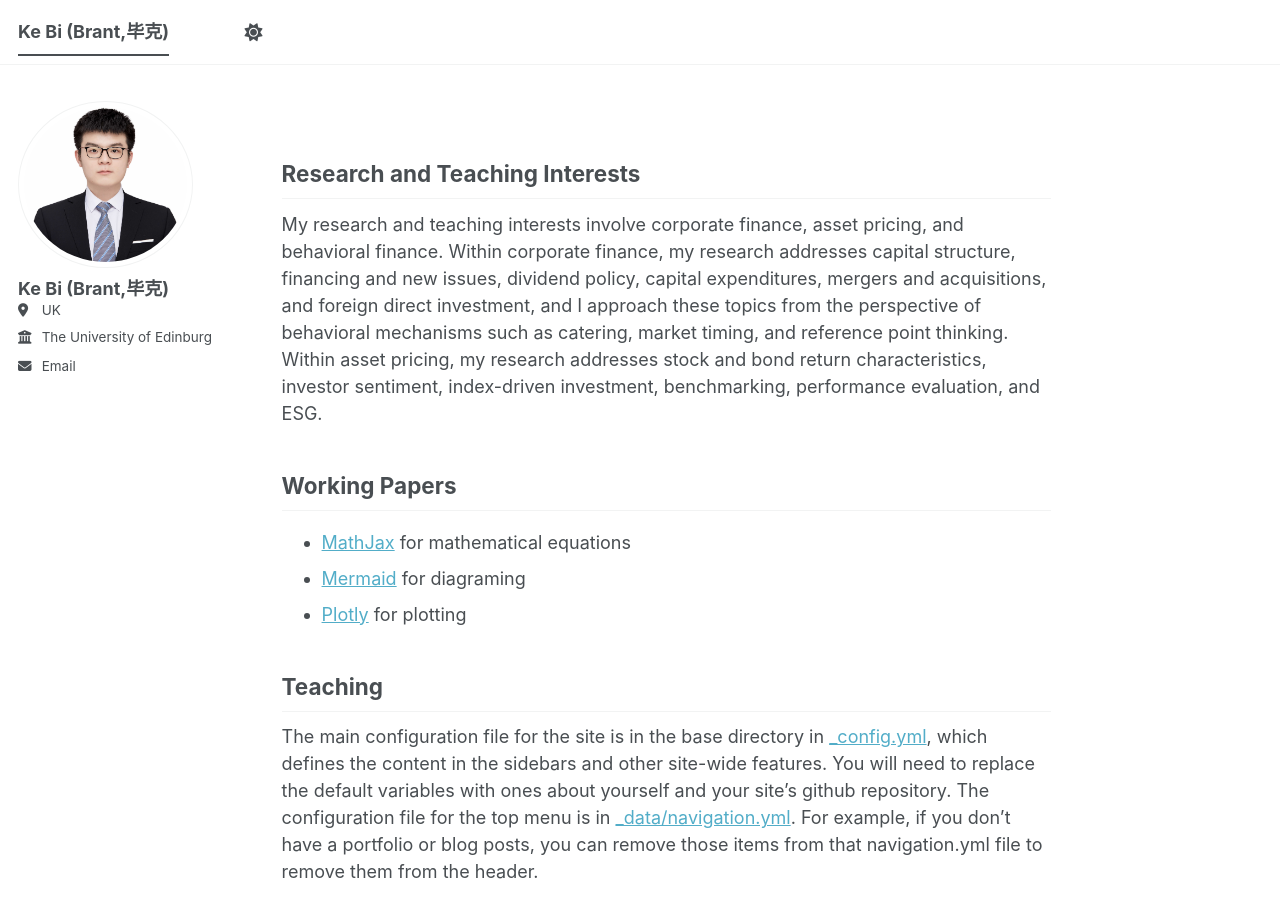
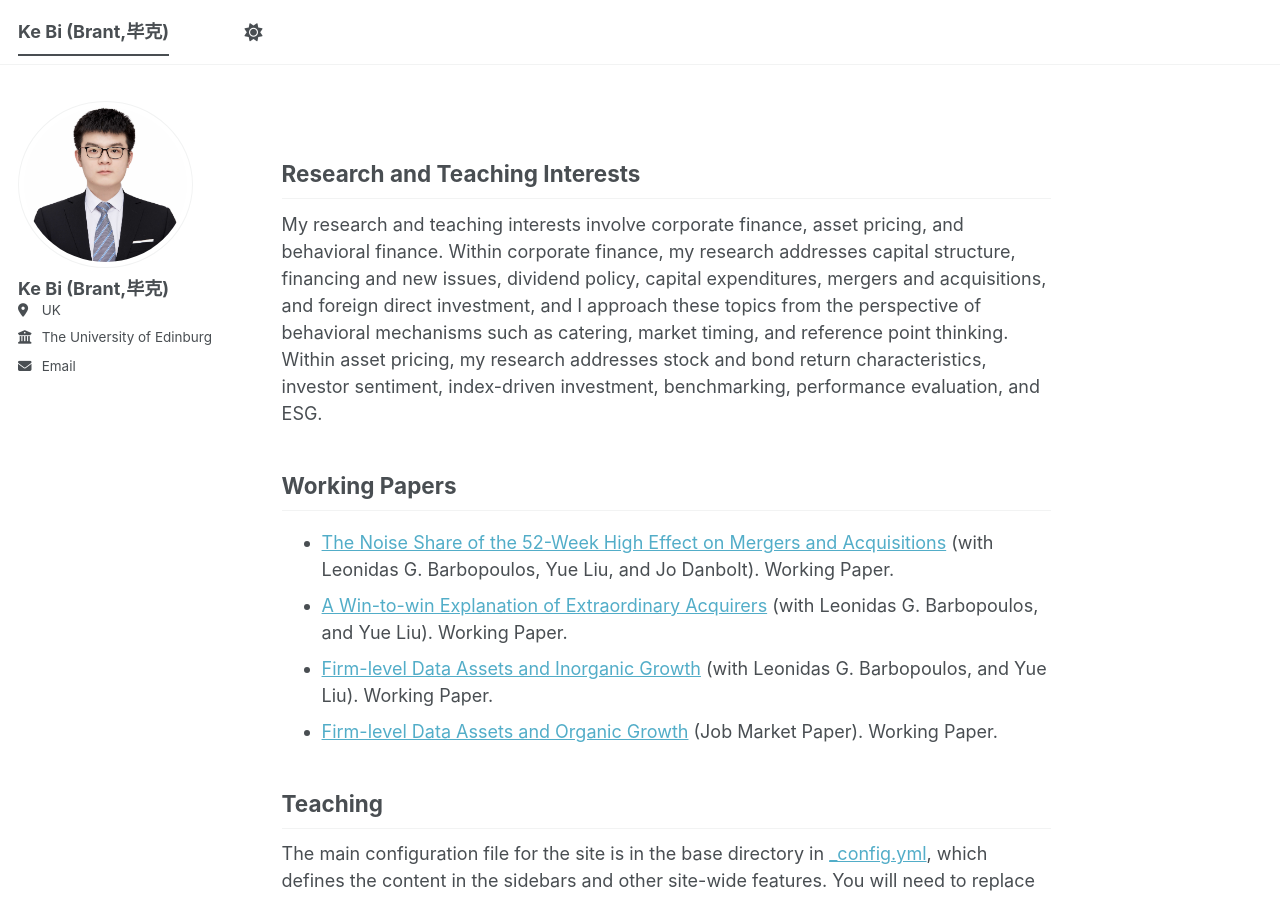
Before and after one commit to brant1868/brant1868.github.io, a Jekyll site: the page built from _pages/about.md, in a window 1280 px wide and 900 px high. Built offline with Jekyll 4.4.1, drawn with Linux system fonts in a browser that asks for light colours; a script bundle is joined from its source files by our own code; library files that are not in the unit come from our copies.

Commit message:
Update about.md

```diff
--- a/_pages/about.md
+++ b/_pages/about.md
@@ -14,9 +14,10 @@ My research and teaching interests involve corporate finance, asset pricing, and
 
 Working Papers
 ------
-- [MathJax](https://www.mathjax.org/) for mathematical equations
-- [Mermaid](https://mermaid.js.org/) for diagraming
-- [Plotly](https://plotly.com/javascript/) for plotting
+- [The Noise Share of the 52-Week High Effect on Mergers and Acquisitions](https://brant1868.github.io/) (with Leonidas G. Barbopoulos, Yue Liu, and Jo Danbolt). Working Paper.
+- [A Win-to-win Explanation of Extraordinary Acquirers](https://brant1868.github.io/) (with Leonidas G. Barbopoulos, and Yue Liu). Working Paper.
+- [Firm-level Data Assets and Inorganic Growth](https://brant1868.github.io/) (with Leonidas G. Barbopoulos, and Yue Liu). Working Paper.
+- [Firm-level Data Assets and Organic Growth](https://brant1868.github.io/) (Job Market Paper). Working Paper.
 
 
 Teaching
```
